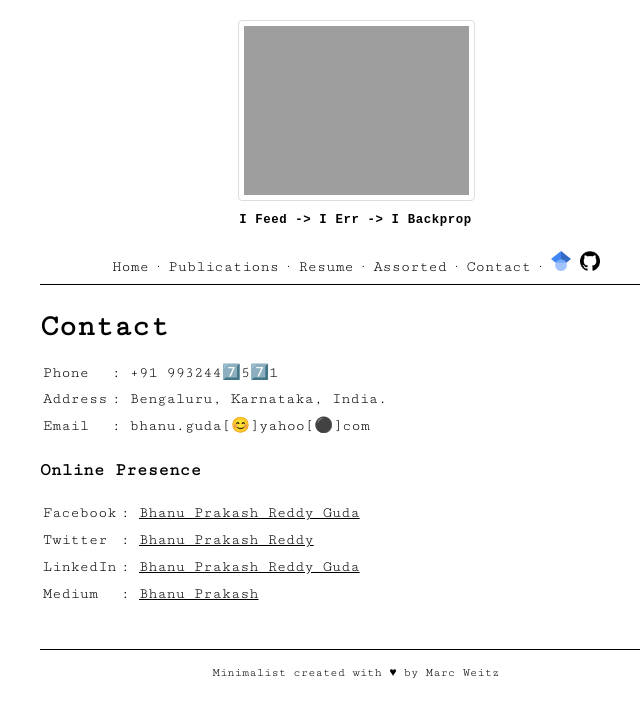
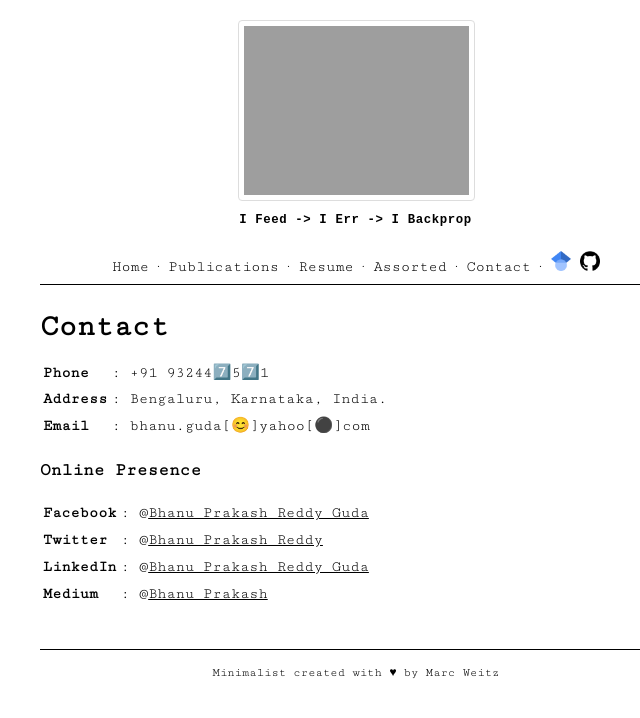
Before and after one commit to bhanu77prakash/bhanu77prakash.github.io, a Jekyll site: the page built from contact.md, in a window 1280 px wide. Shown: the top 718 px of the page, without its empty margins (284-924 px from the left). Built offline with Jekyll 4.4.1, drawn with Linux system fonts in a browser that asks for light colours.

Commit message:
Updated contact

```diff
--- a/contact.md
+++ b/contact.md
@@ -3,13 +3,13 @@ layout: default
 title: Contact
 permalink: /contact/
 ---
-|Phone|:  +91 9932447️⃣57️⃣1|
-|Address|:  Bengaluru, Karnataka, India.|
-|Email|:  bhanu.guda[😊]yahoo[⚫]com|
+|**Phone**|:  +91 932447️⃣57️⃣1|
+|**Address**|:  Bengaluru, Karnataka, India.|
+|**Email**|:  bhanu.guda[😊]yahoo[⚫]com|
 
 ### Online Presence
 
-|Facebook|:  [Bhanu Prakash Reddy Guda](https://www.facebook.com/bhanuprakash.reddy.90/)|
-|Twitter|:  [Bhanu Prakash Reddy](https://twitter.com/bhanu77prakash)|
-|LinkedIn|:  [Bhanu Prakash Reddy Guda](https://www.linkedin.com/in/bhanu-prakash-reddy-guda-22425913a/)|
-|Medium|:  [Bhanu Prakash](https://medium.com/@randomthingsinshort)|
+|**Facebook**|:  @[Bhanu Prakash Reddy Guda](https://www.facebook.com/bhanuprakash.reddy.90/)|
+|**Twitter**|:  @[Bhanu Prakash Reddy](https://twitter.com/bhanu77prakash)|
+|**LinkedIn**|:  @[Bhanu Prakash Reddy Guda](https://www.linkedin.com/in/bhanu-prakash-reddy-guda-22425913a/)|
+|**Medium**|:  @[Bhanu Prakash](https://medium.com/@randomthingsinshort)|
```
Also changed, not shown: 1 other file.
